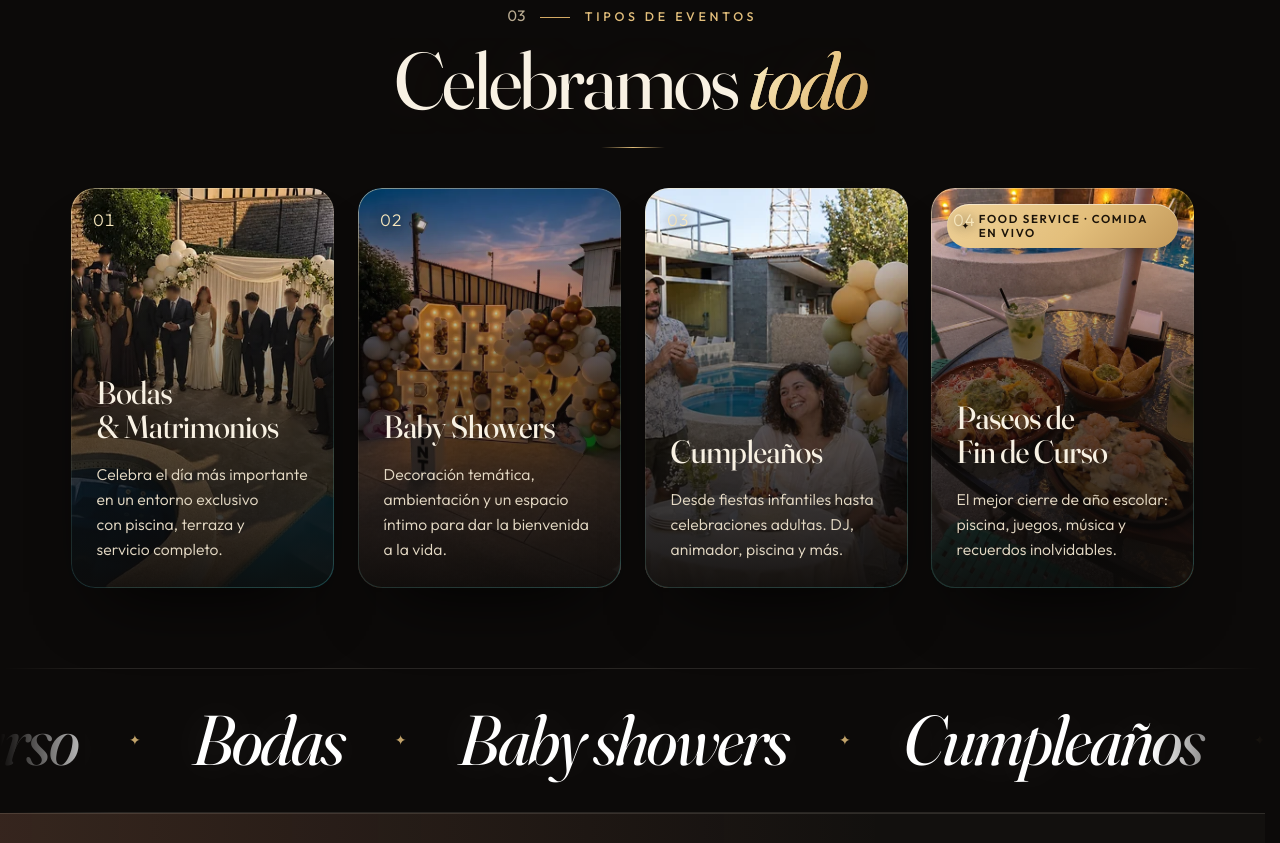
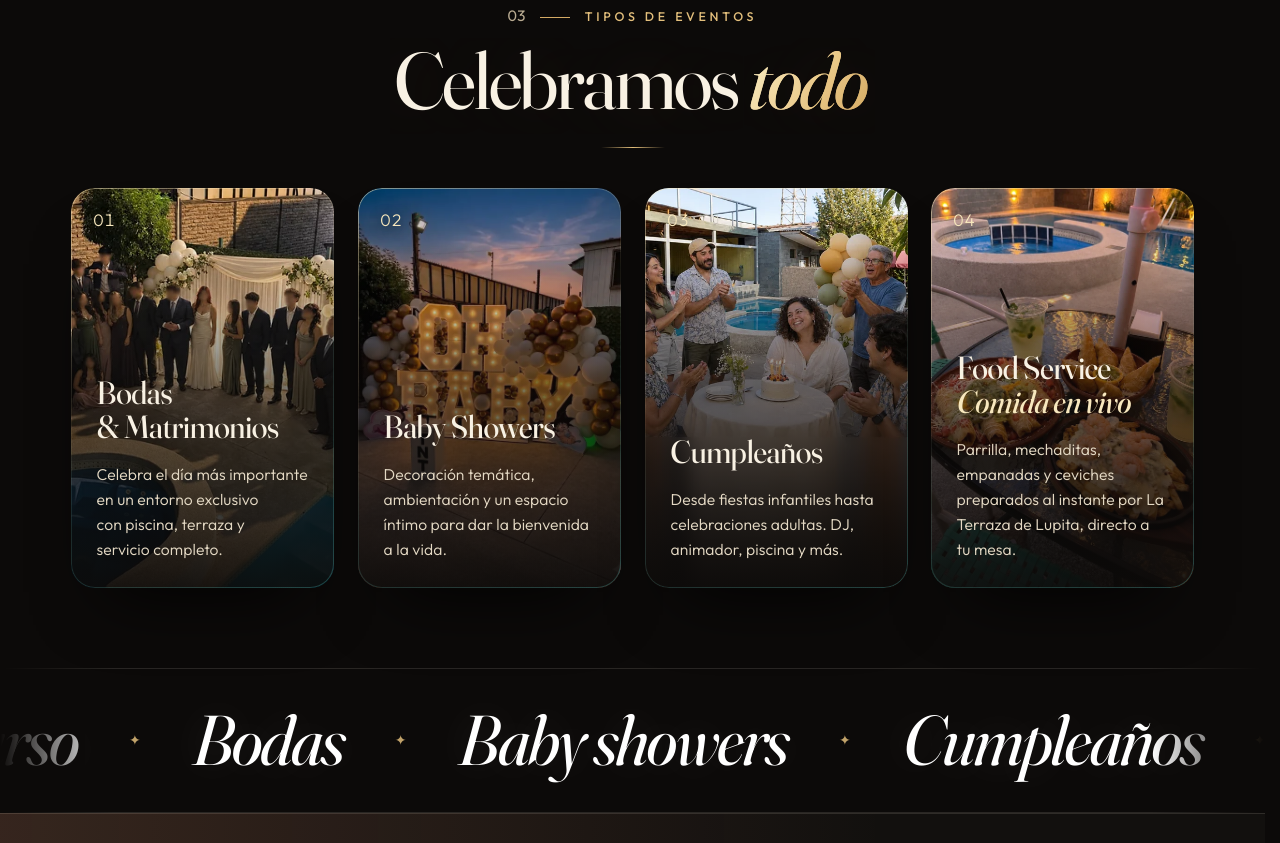
Before and after one commit to hacksthedreams-bit/calyzzo, a plain HTML site: page index.html in a window 1280 px wide. Shown: the part 3380-4223 px from the top of the page. Drawn offline with Linux system fonts and the light colour scheme; animation ran at ten frames a second.

Commit message:
Step 3: fuller birthday card and the Food Service card
- Cumpleaños: the photo's lower edge is extended softly under the card text, so the
  scene scales down and the cake, guest of honour and guests sit above the text with
  more of the scene across (card shape unchanged)
- Card 4 becomes "Food Service / Comida en vivo" with new copy (parrilla, mechaditas,
  empanadas and ceviches by La Terraza de Lupita); the "Paseos de Fin de Curso" title
  and the temporary tag are gone
- Old birthday crops removed; checked at 1440, 768 and 390 px (no broken images, no
  horizontal overflow, clean console)

Co-Authored-By: Claude Sonnet 5.5 <noreply@anthropic.com>

```diff
--- a/design.css
+++ b/design.css
@@ -1236,20 +1236,6 @@ img { -webkit-user-drag: none; }
 }
 
 /* =============================================================
-   32. Event cards: food service tag
-   ============================================================= */
-.evento-panel-tag {
-  position: absolute; z-index: 2; top: 1rem; left: 1rem; max-width: calc(100% - 2rem);
-  display: inline-flex; align-items: center; gap: .5rem;
-  padding: .5rem .9rem; border-radius: 999px;
-  font-size: .72rem; font-weight: 600; letter-spacing: .14em; text-transform: uppercase; line-height: 1.2;
-  color: #1B1309;
-  background: linear-gradient(135deg, #F0D298, #E3BF7C 55%, #C49A5B);
-  box-shadow: 0 10px 24px -12px rgba(0,0,0,.75), inset 0 1px 0 rgba(255,255,255,.5);
-}
-.evento-panel-tag i { font-style: normal; font-size: .8em; }
-
-/* =============================================================
    33. Brand in the menu bar: emblem plus a live-text wordmark (crisp at any size)
    ============================================================= */
 .nav-brand { display: inline-flex; align-items: center; gap: .85rem; min-height: 48px; text-decoration: none; }
@@ -1330,3 +1316,10 @@ img.showcase-card-img { aspect-ratio: 4 / 5; width: 100%; height: auto; object-f
 
 /* the glow behind the slider fades out completely before the edge of its box (it showed a hard turquoise edge) */
 .slider-halo { -webkit-mask-image: radial-gradient(ellipse closest-side at 50% 50%, #000 55%, transparent 100%); mask-image: radial-gradient(ellipse closest-side at 50% 50%, #000 55%, transparent 100%); }
+
+/* =============================================================
+   36. Event cards: Food Service title, birthday photo framing
+   ============================================================= */
+.evento-panel-tipo em { display: block; font-style: italic; font-weight: inherit; color: var(--gold-1); }
+.evento-panel:nth-child(3) .evento-panel-img { object-position: 65% 50%; }
+@media (max-width: 1099px) { .evento-panel:nth-child(3) .evento-panel-img { object-position: 56% 50%; } }
--- a/index.html
+++ b/index.html
@@ -155,7 +155,7 @@
 
   <!-- Styles -->
   <link rel="stylesheet" href="styles.css?v=20261111b">
-  <link rel="stylesheet" href="design.css?v=20261123c">
+  <link rel="stylesheet" href="design.css?v=20261124b">
   <noscript><link rel="stylesheet" href="noscript.css?v=20261115b"></noscript>
 </head>
 <body>
@@ -475,7 +475,7 @@
         </article>
         <!-- Cumpleaños -->
         <article class="evento-panel" data-clip data-tilt-soft style="--d:.24">
-          <img class="evento-panel-img" src="assets/img/evento-cumple-960.webp" srcset="assets/img/evento-cumple-640.webp 640w, assets/img/evento-cumple-960.webp 960w, assets/img/evento-cumple-1152.webp 1152w, assets/img/evento-cumple-1536.webp 1536w" sizes="(min-width: 720px) 560px, 100vw" width="1152" height="768" alt="Cumpleaños en Calyzzo: invitados aplaudiendo junto a la torta, con la piscina al fondo" loading="lazy" decoding="async" style="object-position:62% 50%">
+          <img class="evento-panel-img" src="assets/img/evento-cumple-x-960.webp" srcset="assets/img/evento-cumple-x-640.webp 640w, assets/img/evento-cumple-x-960.webp 960w, assets/img/evento-cumple-x-1152.webp 1152w, assets/img/evento-cumple-x-1536.webp 1536w" sizes="(min-width: 720px) 420px, 100vw" width="1536" height="1644" alt="Cumpleaños en Calyzzo: invitados aplaudiendo junto a la torta, con la piscina al fondo" loading="lazy" decoding="async">
           <div class="evento-panel-overlay" aria-hidden="true"></div>
           <div class="evento-panel-content">
             <h3 class="evento-panel-tipo">Cumpleaños</h3>
@@ -483,14 +483,13 @@
           </div>
           <div class="evento-panel-border" aria-hidden="true"></div>
         </article>
-        <!-- Paseos de fin de curso -->
+        <!-- Food service · comida en vivo -->
         <article class="evento-panel" data-clip data-tilt-soft style="--d:.36">
           <img class="evento-panel-img" src="assets/img/evento-food-960.webp" srcset="assets/img/evento-food-640.webp 640w, assets/img/evento-food-960.webp 960w, assets/img/evento-food-1086.webp 1086w" sizes="(min-width: 720px) 400px, 100vw" width="1086" height="1448" alt="Mesa junto a la piscina con flautas, empanadas, papas con camarones y dos tragos: el food service con comida en vivo" loading="lazy" decoding="async">
-          <span class="evento-panel-tag"><i aria-hidden="true">✦</i>Food Service · Comida en vivo</span>
           <div class="evento-panel-overlay" aria-hidden="true"></div>
           <div class="evento-panel-content">
-            <h3 class="evento-panel-tipo">Paseos de Fin de Curso</h3>
-            <p class="evento-panel-desc">El mejor cierre de año escolar: piscina, juegos, música y recuerdos inolvidables.</p>
+            <h3 class="evento-panel-tipo">Food Service <em>Comida en vivo</em></h3>
+            <p class="evento-panel-desc">Parrilla, mechaditas, empanadas y ceviches preparados al instante por La Terraza de Lupita, directo a tu mesa.</p>
           </div>
           <div class="evento-panel-border" aria-hidden="true"></div>
         </article>
```
Also changed, not shown: assets/img/evento-cumple-1152.webp (deleted), assets/img/evento-cumple-640.webp (deleted), assets/img/evento-cumple-960.webp (deleted), assets/img/evento-cumple-x-1152.webp (added), assets/img/evento-cumple-x-1536.webp (added), assets/img/evento-cumple-x-640.webp (added), assets/img/evento-cumple-x-960.webp (added).
